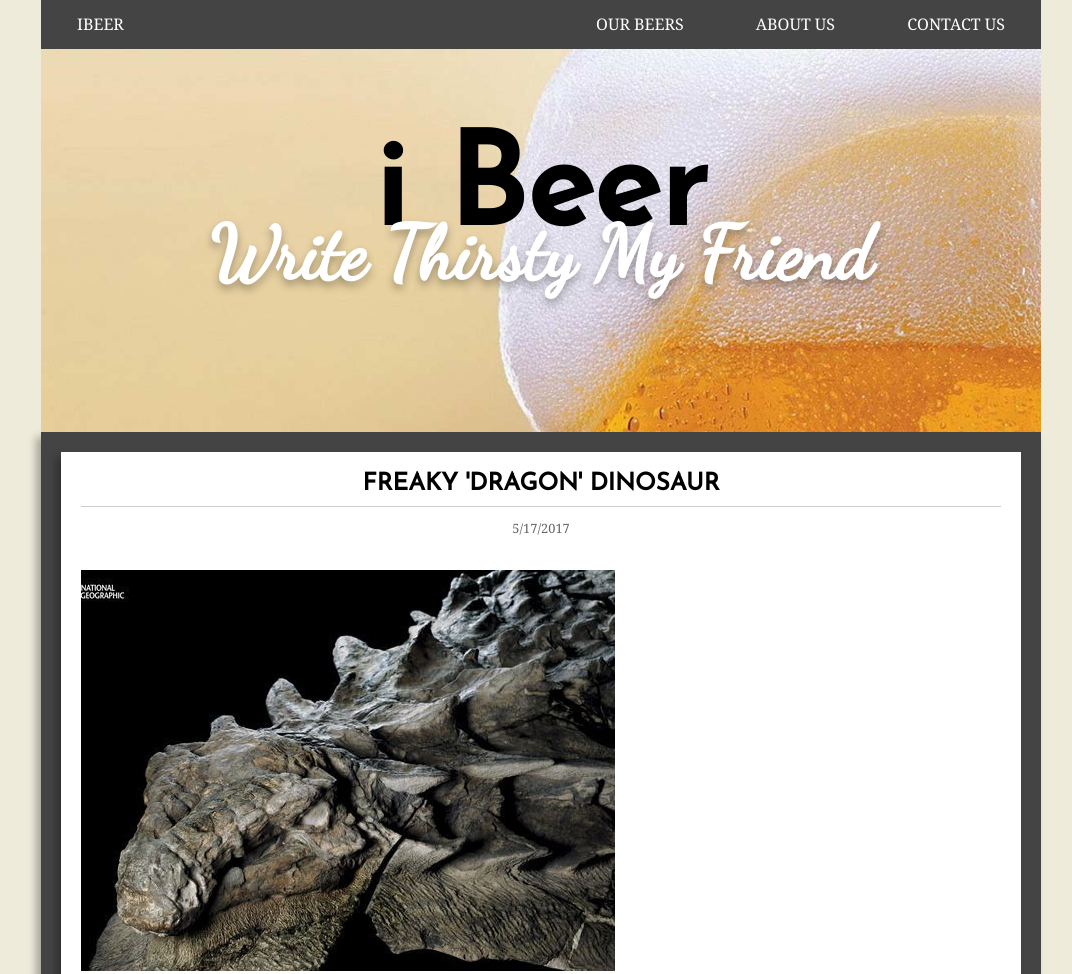
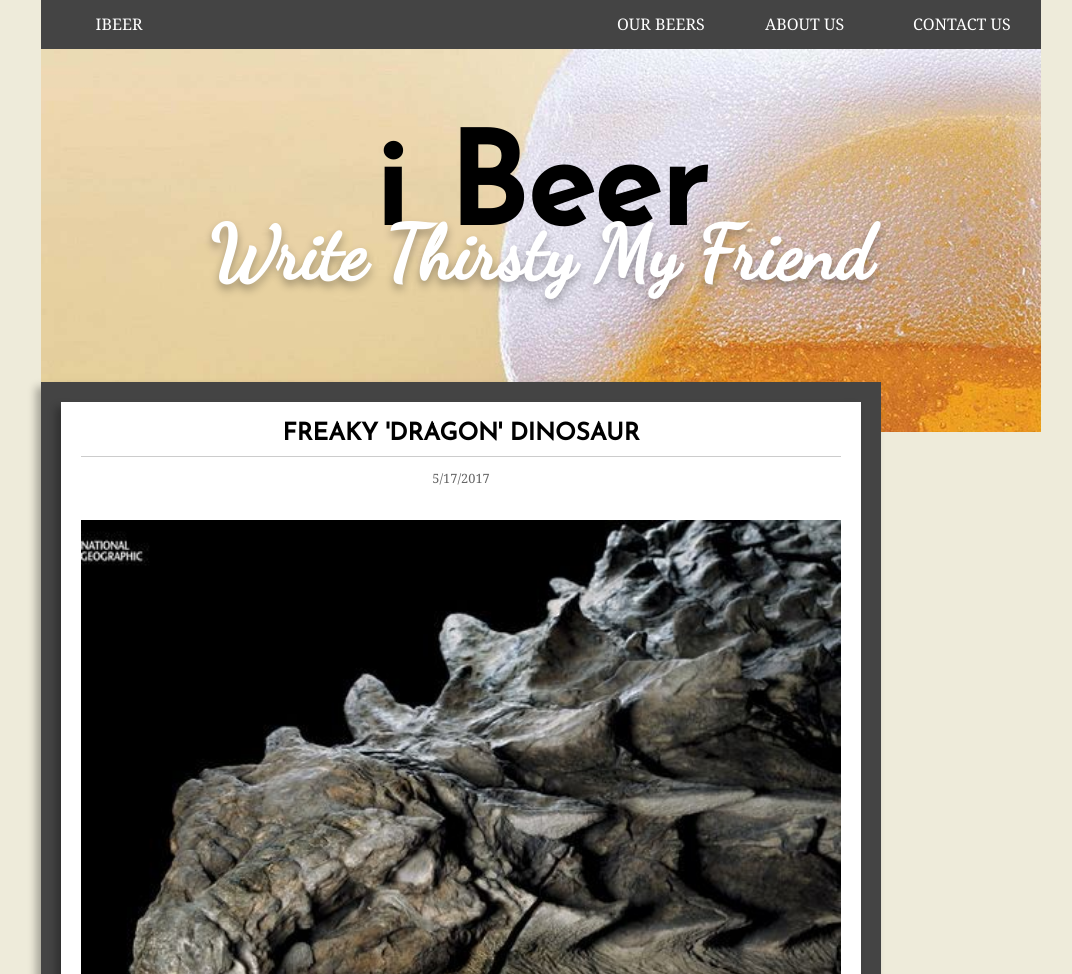
Before and after one commit to nyrkuredla/ibeer-practice, a plain HTML site: page index.html in a window 1280 px wide. Shown: the top 974 px of the page, without its empty margins (99-1171 px from the left). Drawn offline with Linux system fonts and the light colour scheme.

Commit message:
updated CSS flexbox in main

```diff
--- a/main.css
+++ b/main.css
@@ -36,6 +36,9 @@ img{
         - Create a flexbox containerer for
         the major page sections
     */
+    display: flex;
+    flex-direction: row;
+    flex-wrap: wrap;
 }
 #site-header{
     /*
@@ -43,6 +46,8 @@ img{
         - Flexbox property here
 
     */
+    flex-basis: 100%;
+    align-self: flex-start;
     display: flex;
     flex-direction: column;
 }
@@ -81,6 +86,7 @@ img{
 }
 #main-navigation{
     background: #444;
+    width: 100%;
 
     /*
         TODO:
@@ -88,7 +94,8 @@ img{
     */
     display: flex;
     flex-direction: row;
-    justify-content: space-around;
+    flex-wrap: nowrap;
+    justify-content: center;
 }
 #main-navigation a{
     display: block;
@@ -101,9 +108,15 @@ img{
         TODO:
         - Flexbox - Create general spacing between nav links
     */
+    flex-basis: 10%;
+    flex-grow: 1;
 }
 #main-navigation #logo{
     margin-right: 400px;
+    flex-grow: 2;
+    text-align: center;
+
+
 
     /*
         TODO:
@@ -120,6 +133,12 @@ main{
         - Flexbox: Set the starting width of this element
         - Use relative positioning to bump this upward
     */
+    position: relative;
+    bottom: 50px;
+    flex-basis: 80%;
+    margin: 0 auto;
+    display: flex;
+    flex-direction: column;
 }
 aside{
     padding: 20px;
@@ -130,6 +149,8 @@ aside{
         - Flexbox: Set the starting width of this element
         - Use relative positioning to bump this upward
     */
+    align-self: flex-end;
+    flex-basis: 12%;
 }
 aside h3{
     text-align: center;
@@ -147,6 +168,8 @@ article{
     box-shadow: -5px 5px 8px rgba( 0, 0, 0, 0.3 );
     padding: 20px;
     margin-bottom: 20px;
+    display: flex;
+    flex-direction: column;
 }
 article h2{
     line-height: 1em;
@@ -170,6 +193,7 @@ article img{
         - Float article images to the right
         and match sizes and spacing to the mockup
     */
+    justify-content: flex-end;
 }
 article footer p{
     /*
```
